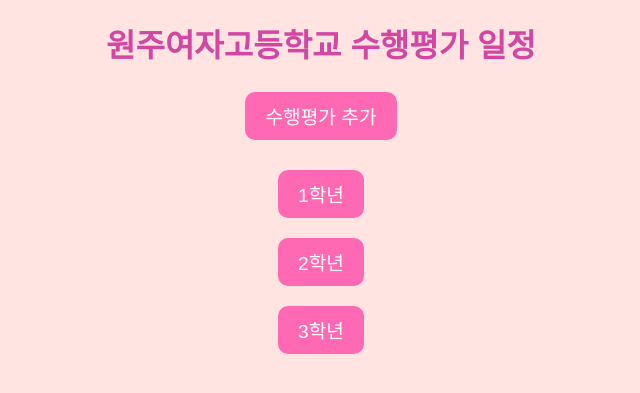
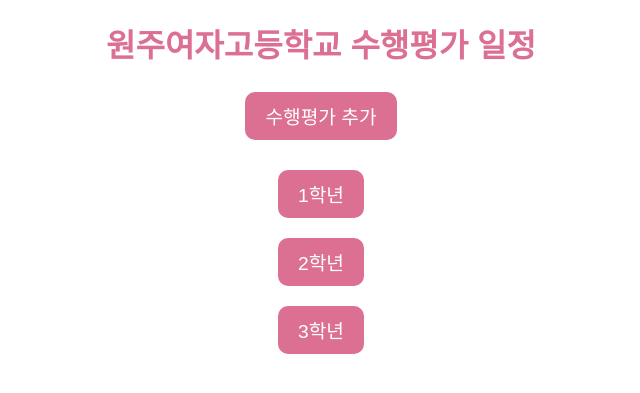
Before and after one commit to jungeun207/PA-Notification, a Django app: page / in a window 1280 px wide. Shown: the top 393 px of the page, without its empty margins (319-959 px from the left). Run offline with Django 5.2, Linux system fonts and the light colour scheme.

Commit message:
Update grade_selection.html

```diff
--- a/schedule/templates/schedule/grade_selection.html
+++ b/schedule/templates/schedule/grade_selection.html
@@ -9,14 +9,14 @@
             font-family: 'Arial', sans-serif;
             margin: 0;
             padding: 0;
-            background-color: #ffe4e1;
+            background-color: #white;
             color: #333;
             text-align: center;
         }
 
         h1 {
             font-size: 2em;
-            color: #d147a3;
+            color: palevioletred;
             margin-top: 20px;
         }
 
@@ -24,7 +24,7 @@
             text-decoration: none;
             font-size: 1.2em;
             color: #ffffff;
-            background-color: #ff69b4;
+            background-color: palevioletred;
             padding: 10px 20px;
             border-radius: 10px;
             margin: 5px;
@@ -33,7 +33,7 @@
         }
 
         a:hover {
-            background-color: #ff1493;
+            background-color: rgb(203, 64, 110);
         }
 
         ul {
```
